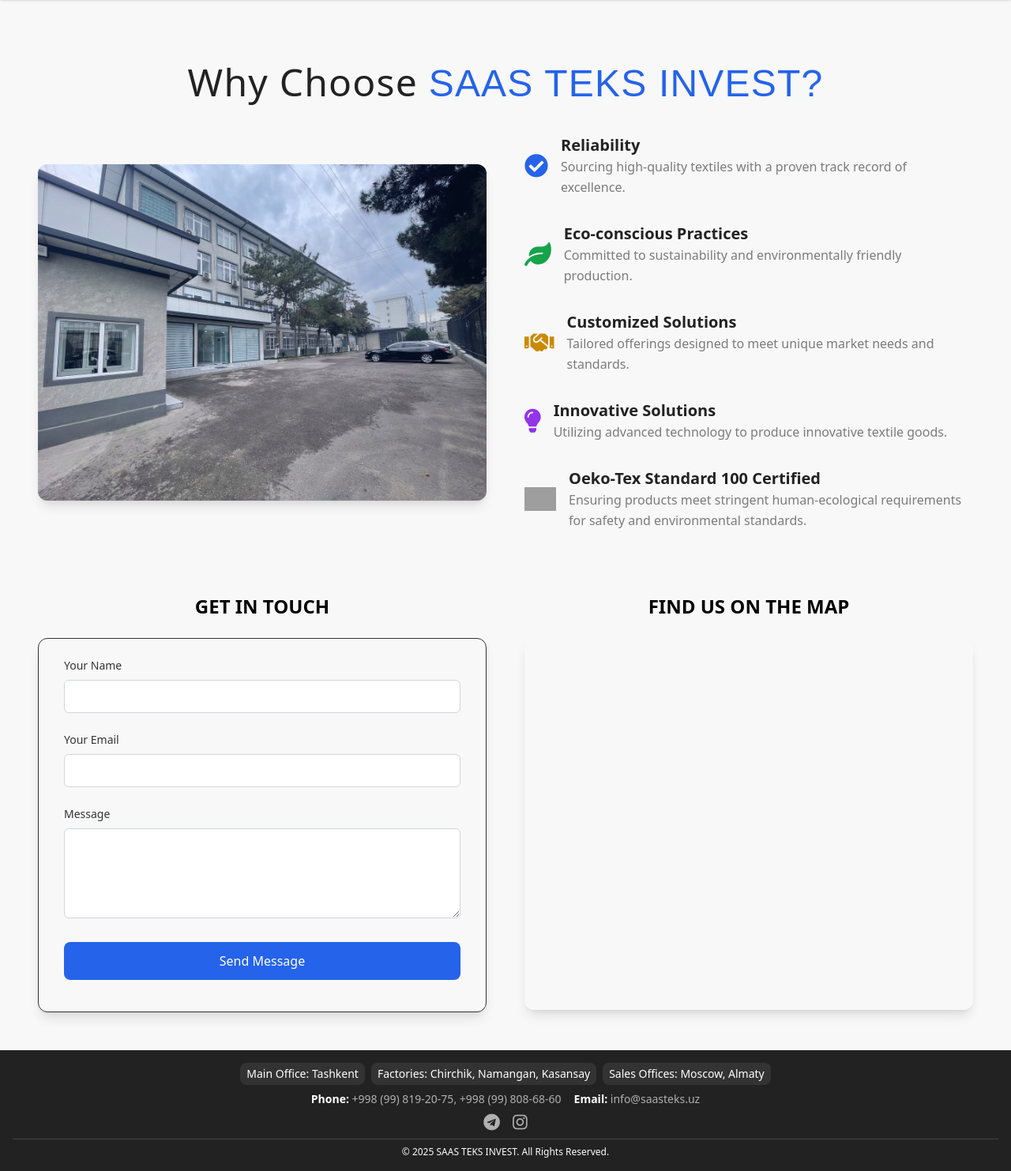
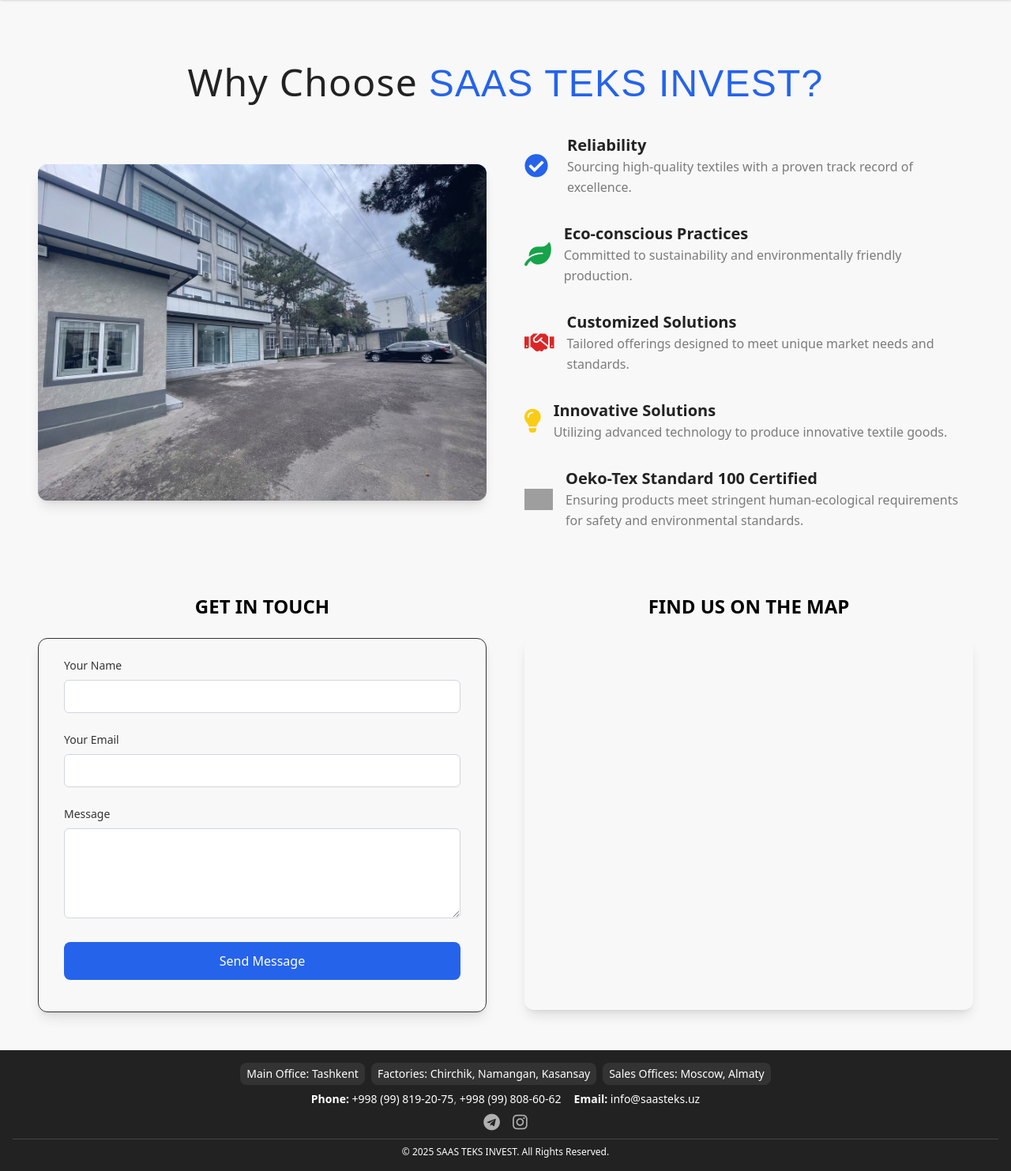
Before and after one commit to Hondamiras/SAAS, a Django app: page /contact/ in a window 1280 px wide. Shown: the part 72-1555 px from the top of the page at 79% size. Run offline with Django 5.2, Linux system fonts and the light colour scheme; some libraries are stand-ins or nearby versions; some web fonts are replaced; grey boxes are pictures that could not be loaded.

Commit message:
All bugs have been fixed such as forms, texts, icons!

```diff
--- a/saas_app/views.py
+++ b/saas_app/views.py
@@ -68,7 +68,7 @@ def contact_view(request):
                 f'Message from {name}',
                 message,
                 email,
-                ['khondamiras@gmail.com'],  # Replace with your own email or recipient list
+                ['khondamiras@gmail.com', 'info@saasteks.uz'],  # Replace with your own email or recipient list
                 fail_silently=False,
             )
 
--- a/templates/base.html
+++ b/templates/base.html
@@ -70,6 +70,28 @@
         </nav>
     </div>
 
+    <!-- Message Container -->
+    {% if messages %}
+        <div id="message-modal" class="fixed inset-0 bg-black bg-opacity-50 flex items-center justify-center z-50">
+            <div class="bg-white p-6 rounded-lg w-4/5 sm:w-1/3 lg:w-1/4">
+                <button onclick="document.getElementById('message-modal').style.display = 'none'" class="absolute top-2 right-2 text-xl text-gray-700">&times;</button>
+                {% for message in messages %}
+                    <div class="text-green-700 text-center">
+                        {{ message }}
+                    </div>
+                {% endfor %}
+            </div>
+        </div>
+
+        <script>
+            // Автоматически скрыть сообщение через 3 секунды
+            setTimeout(function() {
+                document.getElementById('message-modal').style.display = 'none';
+            }, 3000); // 3000 миллисекунд = 3 секунды
+        </script>
+    {% endif %}
+
+
     <!-- Main Content Section -->
     <main class="pt-[10vh] lg:pt-[15vh] flex-grow">
         {% block content %}
@@ -85,9 +107,17 @@
                 <span class="bg-[#333] py-1 px-2 rounded-lg">Sales Offices: Moscow, Almaty</span>
             </div>
             <div class="text-sm text-[#B0B0B0] flex flex-col sm:flex-row justify-center gap-4 text-center">
-                <div><strong class="text-[#FFF]">Phone:</strong> +998 (99) 819-20-75, +998 (99) 808-68-60</div>
-                <div><strong class="text-[#FFF]">Email:</strong> info@saasteks.uz</div>
+            <div>
+                <strong class="text-[#FFF]">Phone:</strong>
+                <a href="tel:+998998192075" class="text-[#FFF]">+998 (99) 819-20-75</a>,
+                <a href="tel:+998998086062" class="text-[#FFF]">+998 (99) 808-60-62</a>
             </div>
+            <div>
+                <strong class="text-[#FFF]">Email:</strong>
+                <a href="mailto:info@saasteks.uz" class="text-[#FFF]">info@saasteks.uz</a>
+            </div>
+        </div>
+
             <div class="flex justify-center mt-2 space-x-4">
                 <a href="https://t.me/saasuzb" class="text-[#B0B0B0] hover:text-[#FFF]"><i class="fab fa-telegram fa-lg"></i></a>
                 <a href="https://www.instagram.com/saasteks_uz" class="text-[#B0B0B0] hover:text-[#FFF]"><i class="fab fa-instagram fa-lg"></i></a>
--- a/templates/contact.html
+++ b/templates/contact.html
@@ -25,9 +25,9 @@
         </div>
 
         <!-- Features Section -->
-        <div class="space-y-8 flex flex-col justify-center">
+        <div class="space-y-8 flex flex-col justify-center ">
             <!-- Reliability Feature -->
-            <div class="flex items-center gap-4">
+            <div class="flex items-center gap-6">
                 <i class="fas fa-check-circle text-blue-600 text-3xl"></i>
                 <div>
                     <h3 class="text-xl font-semibold text-[#222]">Reliability</h3>
@@ -48,7 +48,7 @@
             </div>
             <!-- Customized Solutions Feature -->
             <div class="flex items-center gap-4">
-                <i class="fas fa-handshake text-yellow-600 text-3xl"></i>
+                <i class="fas fa-handshake text-red-600 text-3xl"></i>
                 <div>
                     <h3 class="text-xl font-semibold text-[#222]">Customized Solutions</h3>
                     <p class="text-base text-[#7B7B7B] leading-relaxed">
@@ -58,7 +58,7 @@
             </div>
             <!-- Innovative Solutions Feature -->
             <div class="flex items-center gap-4">
-                <i class="fas fa-lightbulb text-purple-600 text-3xl"></i>
+                <i class="fas fa-lightbulb text-yellow-400 text-3xl"></i>
                 <div>
                     <h3 class="text-xl font-semibold text-[#222]">Innovative Solutions</h3>
                     <p class="text-base text-[#7B7B7B] leading-relaxed">
@@ -68,7 +68,7 @@
             </div>
             <!-- Oeko-Tex Standard Certification -->
             <div class="flex items-center gap-4">
-                <img src="{% static 'images/OEKO.png' %}" alt="OEKO Logo" class="w-10 h-auto">
+                <img src="{% static 'images/OKEO.png' %}" alt="Logo of Oeko-Tex" class="w-9 h-auto">
                 <div>
                     <h3 class="text-xl font-semibold text-[#222]">Oeko-Tex Standard 100 Certified</h3>
                     <p class="text-base text-[#7B7B7B] leading-relaxed">
```
